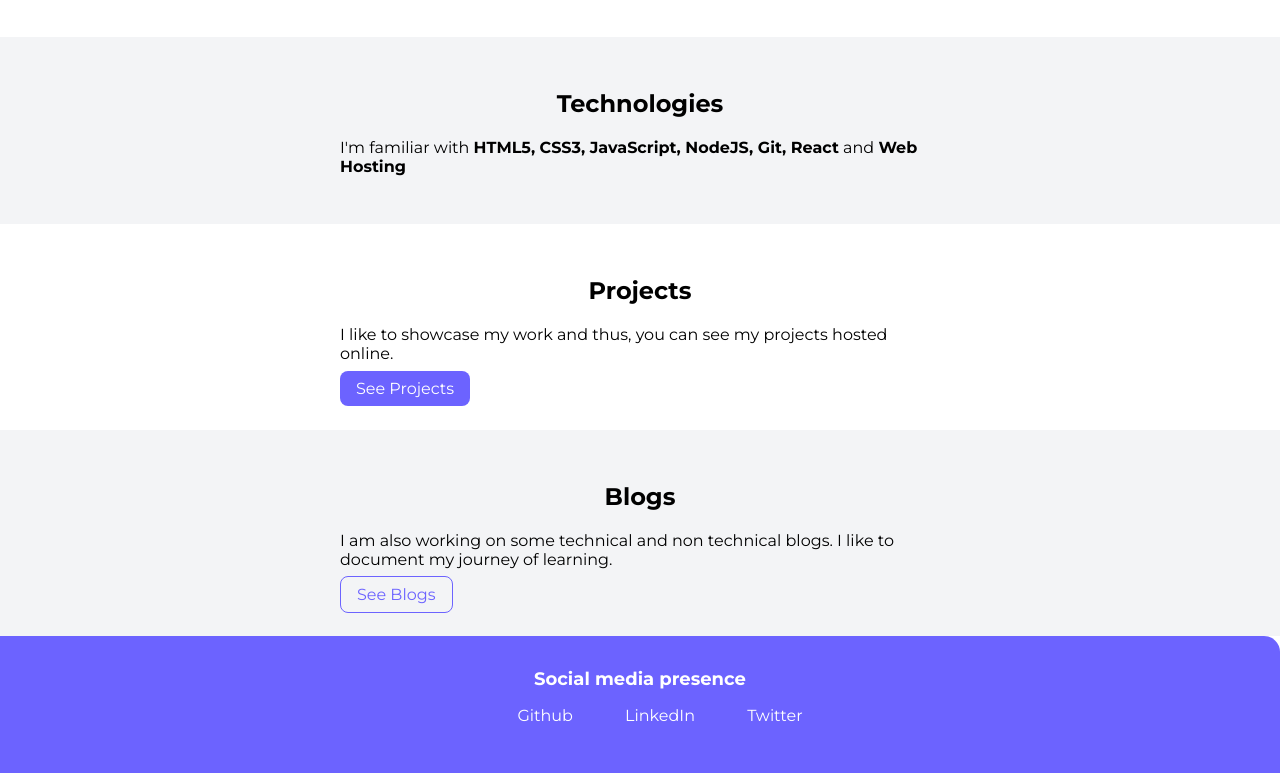
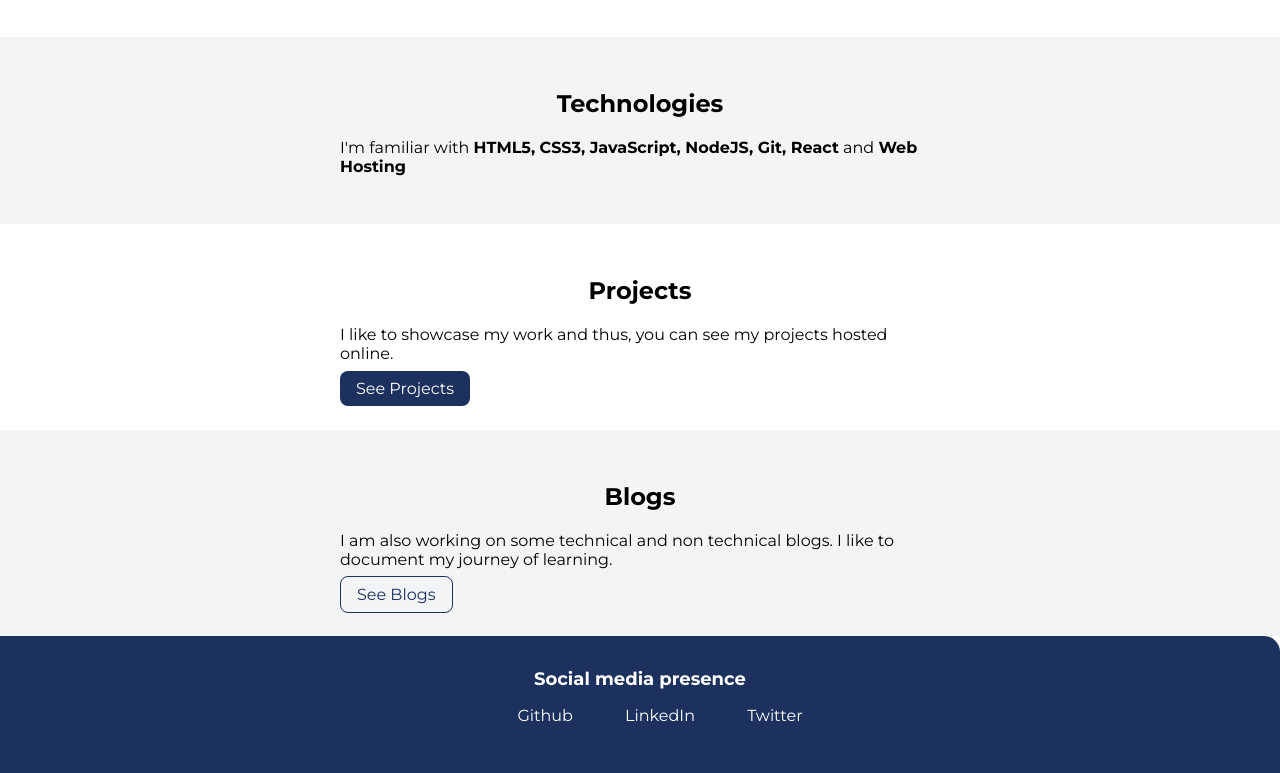
Before and after one commit to deeps-ctrl/deepanshu-portfolio, a plain HTML site: page index.html in a window 1280 px wide. Shown: the part 503-1276 px from the top of the page. Drawn offline with Linux system fonts and the light colour scheme.

Commit message:
feat: Changed the primary color

```diff
--- a/styles/style.css
+++ b/styles/style.css
@@ -2,7 +2,8 @@
 
 /* Creating variable in css */
 :root {
-  --primary-color: #6c63ff;
+  /* --primary-color: #6c63ff; */
+  --primary-color: #1c315e;
   --dark-gray: #6b7280;
   --off-white: #f3f4f6;
 }
```
